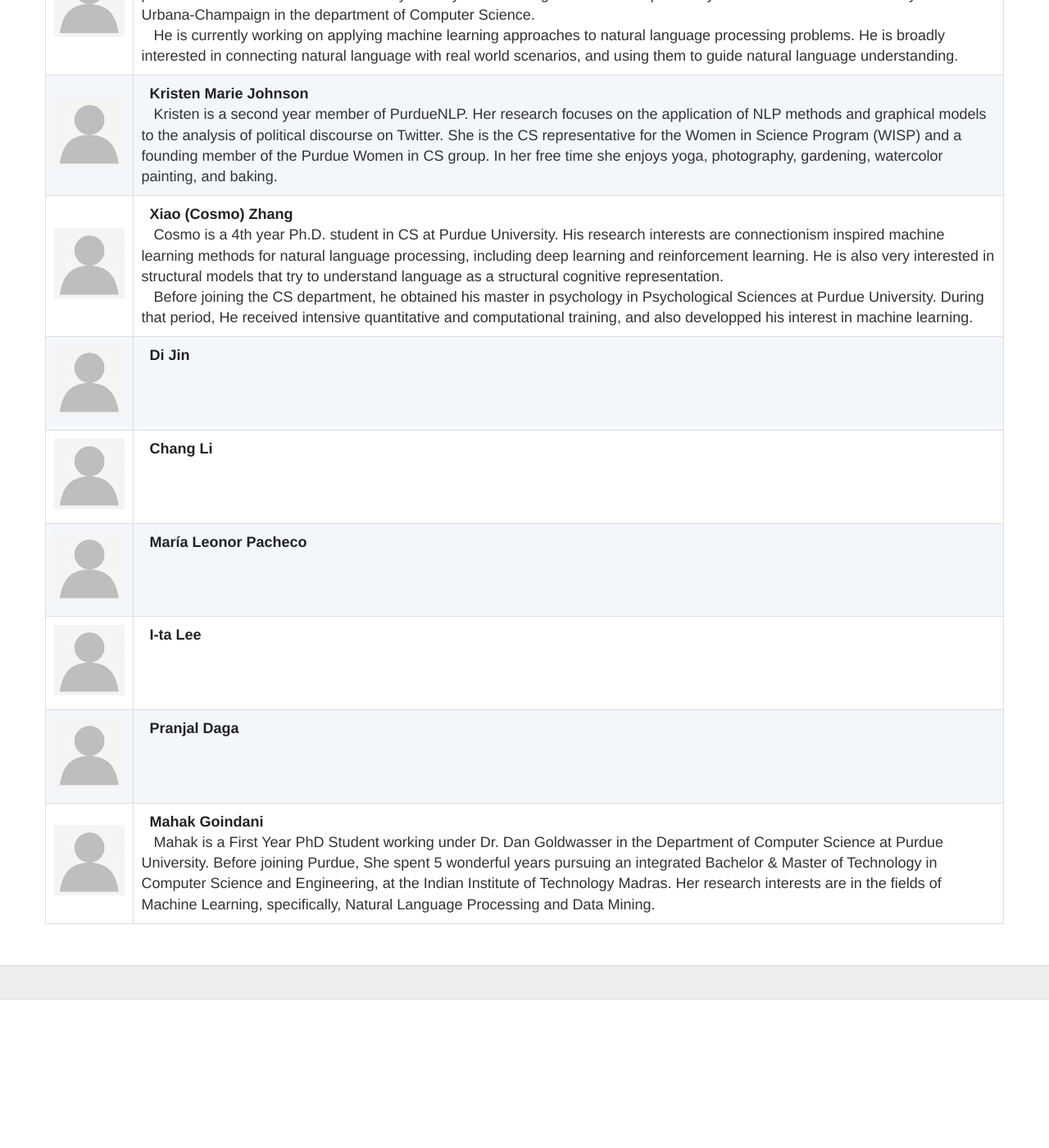
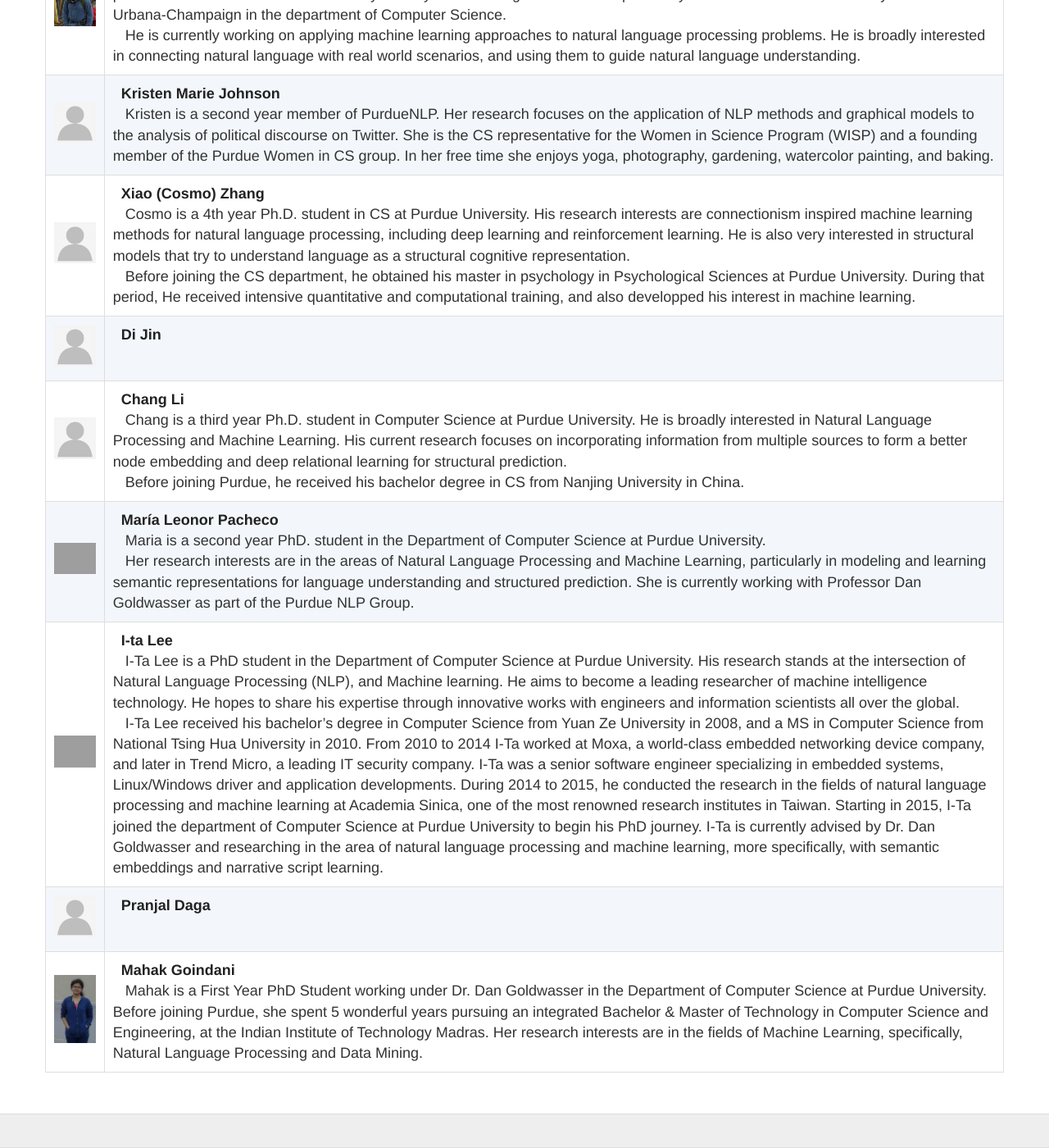
Before and after one commit to purduenlp/purduenlp.github.io, a Jekyll site: the page built from people.md, in a window 1280 px wide and 1400 px high, scrolled down 837 px. Shown: the whole window at 82% size. Built offline with Jekyll 4.4.1, drawn with Linux system fonts in a browser that asks for light colours; nearby versions of some CDN libraries; before the commit the page ends 2056 px from its top, so only the background shows below that; grey boxes are pictures that could not be loaded.

Commit message:
photos added

```diff
--- a/people.md
+++ b/people.md
@@ -10,14 +10,14 @@ permalink: /people/
 | ![Kristen][Kristenphoto] | &nbsp;&nbsp;[**Kristen Marie Johnson**][Kristenweb] <br> &nbsp;&nbsp; Kristen is a second year member of PurdueNLP. Her research focuses on the application of NLP methods and graphical models to the analysis of political discourse on Twitter. She is the CS representative for the Women in Science Program (WISP) and a founding member of the Purdue Women in CS group. In her free time she enjoys yoga, photography, gardening, watercolor painting, and baking.|
 | ![Cosmo][Cosmophoto] | &nbsp;&nbsp;[**Xiao (Cosmo) Zhang**][Cosmoweb] <br> &nbsp;&nbsp; Cosmo is a 4th year Ph.D. student in CS at Purdue University. His research interests are connectionism inspired machine learning methods for natural language processing, including deep learning and reinforcement learning. He is also very interested in structural models that try to understand language as a structural cognitive representation. <br> &nbsp;&nbsp; Before joining the CS department, he obtained his master in psychology in Psychological Sciences at Purdue University. During that period, He received intensive quantitative and computational training, and also developped his interest in machine learning.|
 | ![Di][Diphoto] | &nbsp;&nbsp;[**Di Jin**][Diweb] <br> |
-| ![Chang][Changphoto] | &nbsp;&nbsp;[**Chang Li**][Changweb] <br> |
-| ![Maria][Mariaphoto] | &nbsp;&nbsp;[**María Leonor Pacheco**][Mariaweb] <br> |
-| ![Ita][Itaphoto] | &nbsp;&nbsp;[**I-ta Lee**][Itaweb] <br> |
+| ![Chang][Changphoto] | &nbsp;&nbsp;[**Chang Li**][Changweb] <br> &nbsp;&nbsp; Chang is a third year Ph.D. student in Computer Science at Purdue University. He is broadly interested in Natural Language Processing and Machine Learning. His current research focuses on incorporating information from multiple sources to form a better node embedding and deep relational learning for structural prediction. <br> &nbsp;&nbsp; Before joining Purdue, he received his bachelor degree in CS from Nanjing University in China.|
+| ![Maria][Mariaphoto] | &nbsp;&nbsp;[**María Leonor Pacheco**][Mariaweb] <br> &nbsp;&nbsp; Maria is a second year PhD. student in the Department of Computer Science at Purdue University. <br> &nbsp;&nbsp; Her research interests are in the areas of Natural Language Processing and Machine Learning, particularly in modeling and learning semantic representations for language understanding and structured prediction. She is currently working with Professor Dan Goldwasser as part of the Purdue NLP Group.|
+| ![Ita][Itaphoto] | &nbsp;&nbsp;[**I-ta Lee**][Itaweb] <br> &nbsp;&nbsp; I-Ta Lee is a PhD student in the Department of Computer Science at Purdue University. His research stands at the intersection of Natural Language Processing (NLP), and Machine learning. He aims to become a leading researcher of machine intelligence technology. He hopes to share his  expertise through innovative works with engineers and information scientists all over the global. <br> &nbsp;&nbsp; I-Ta Lee received his bachelor’s degree in Computer Science from Yuan Ze University in 2008, and a MS in Computer Science from National Tsing Hua University in 2010. From 2010 to 2014 I-Ta worked at Moxa, a world-class embedded networking device company, and later in Trend Micro, a leading IT security company. I-Ta was a senior software engineer specializing in embedded systems, Linux/Windows driver and application developments. During 2014 to 2015, he conducted the research in the fields of natural language processing and machine learning at Academia Sinica, one of the most renowned research institutes in Taiwan. Starting in 2015, I-Ta joined the department of Computer Science at Purdue University to begin his PhD journey. I-Ta is currently advised by Dr. Dan Goldwasser and researching in the area of natural language processing and machine learning, more specifically, with semantic embeddings and narrative script learning.|
 | ![Pranjal][Pranjalphoto] | &nbsp;&nbsp;[**Pranjal Daga**][Pranjalweb] <br> |
-| ![Mahak][Mahakphoto] | &nbsp;&nbsp;[**Mahak Goindani**][Mahakweb] <br> &nbsp;&nbsp; Mahak is a First Year PhD Student working under Dr. Dan Goldwasser in the Department of Computer Science at Purdue University. Before joining Purdue, She spent 5 wonderful years pursuing an integrated Bachelor & Master of Technology in Computer Science and Engineering, at the Indian Institute of Technology Madras. Her research interests are in the fields of Machine Learning, specifically, Natural Language Processing and Data Mining.|
+| ![Mahak][Mahakphoto] | &nbsp;&nbsp;[**Mahak Goindani**][Mahakweb] <br> &nbsp;&nbsp; Mahak is a First Year PhD Student working under Dr. Dan Goldwasser in the Department of Computer Science at Purdue University. Before joining Purdue, she spent 5 wonderful years pursuing an integrated Bachelor & Master of Technology in Computer Science and Engineering, at the Indian Institute of Technology Madras. Her research interests are in the fields of Machine Learning, specifically, Natural Language Processing and Data Mining.|
 
-[Danphoto]: /images/person-place-holder.jpg
-[Danweb]: http://dan-goldwasser.com/ "Dan Goldwasser"
+[Danphoto]: /images/dan.jpg
+[Danweb]: https://www.cs.purdue.edu/homes/dgoldwas/ "Dan Goldwasser"
 
 [Kristenphoto]: /images/person-place-holder.jpg
 [Kristenweb]: https://www.cs.purdue.edu/homes/john1187/ "Kristen Marie Johnson"
@@ -31,14 +31,14 @@ permalink: /people/
 [Changphoto]: /images/person-place-holder.jpg
 [Changweb]: https://purduenlp.github.io/people/
 
-[Mariaphoto]: /images/person-place-holder.jpg
-[Mariaweb]: https://purduenlp.github.io/people/
+[Mariaphoto]: /images/maria.png
+[Mariaweb]: https://www.cs.purdue.edu/homes/pachecog/ "María Leonor Pacheco"
 
-[Itaphoto]: /images/person-place-holder.jpg
+[Itaphoto]: /images/ita.jpg
 [Itaweb]: https://purduenlp.github.io/people/
 
 [Pranjalphoto]: /images/person-place-holder.jpg
 [Pranjalweb]: https://purduenlp.github.io/people/
 
-[Mahakphoto]: /images/person-place-holder.jpg
-[Mahakweb]: https://purduenlp.github.io/people/
+[Mahakphoto]: /images/mahak.jpg
+[Mahakweb]: https://www.cs.purdue.edu/homes/mgoindan/ "Mahak Goindani"
```
Also changed, not shown: schedule.md (+2 -1 lines), images/dan.jpg (added), images/kristen.jpg (added), images/mahak.jpg (added), 2 other files.
